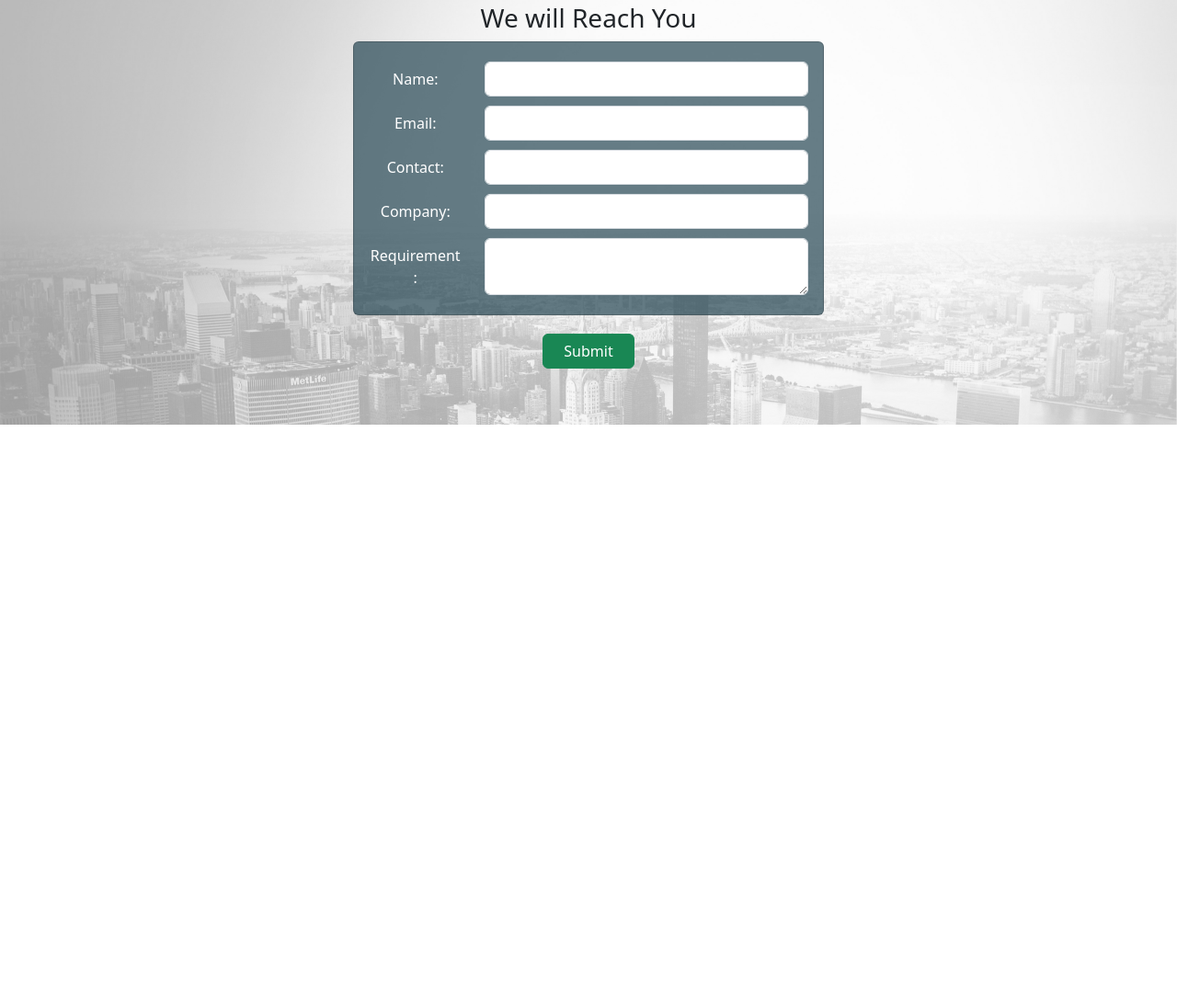
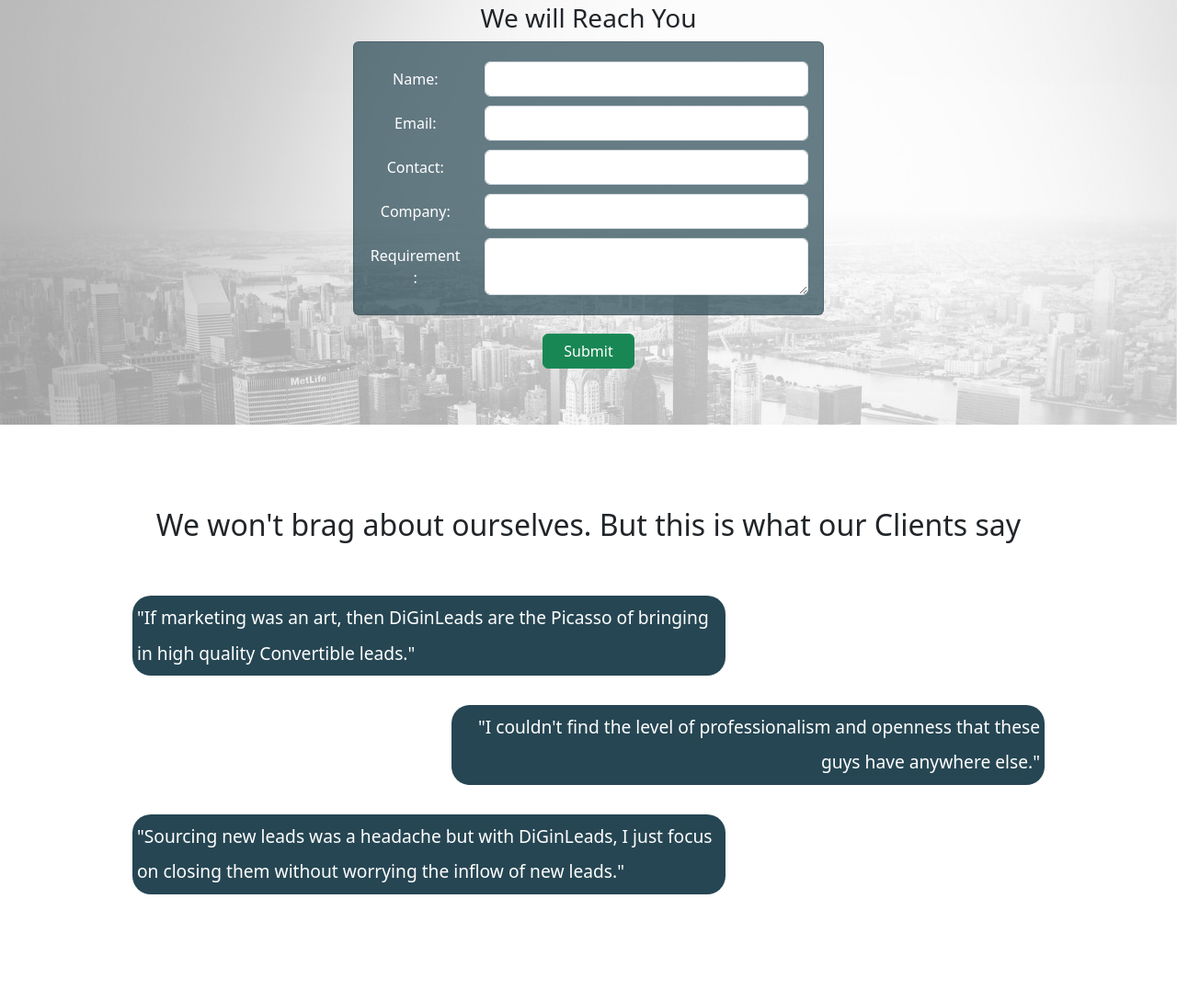
Before and after one commit to Dig-IN-Leads/DiGinLeads, a plain HTML site: page index.html in a window 1280 px wide. Shown: the part 1448-2537 px from the top of the page at 92% size. Before the commit the page ends 2110 px from the top, so only its background shows below. Drawn offline with nearby package versions, Linux system fonts and the light colour scheme.

Commit message:
added testimonials

```diff
--- a/css/styles.css
+++ b/css/styles.css
@@ -118,3 +118,29 @@
   margin: 20px auto 0 auto;
   width: 100px;
 }
+
+.testimonials{
+  position: relative;
+  padding: 7% 10%;
+  bottom: 200px;
+}
+
+.testimonials-head{
+  text-align: center;
+  margin-bottom: 50px;
+}
+
+.testimonials .middle{
+  text-align: right;
+}
+
+.review{
+  display: inline-block;
+  width: 65%;
+  padding: 5px;
+  border-radius: 20px;
+  background-color: #264653;
+  color: white;
+  font-size: 1.2em;
+  line-height: 2;
+}
--- a/index.html
+++ b/index.html
@@ -127,7 +127,7 @@
               <div class="row form-element">
                 <label for="inputContact" class="col-sm-3 col-form-label">Contact:</label>
                 <div class="col-sm-9">
-                  <input type="email" class="form-control" id="inputContact">
+                  <input type="tel" class="form-control" id="inputContact">
                 </div>
               </div>
               <div class="row form-element">
@@ -148,5 +148,31 @@
         </div>
       </div>
     </div>
+
+    <!-- Testimonials -->
+    <div class="testimonials">
+      <h2 class="testimonials-head">We won't brag about ourselves. But this is what our Clients say</h2>
+      <!-- ToDo: put appropriate fonts for review -->
+      <ul class="list-group">
+        <li class="list-group-item border-0 mb-3">
+          <blockquote class="blockquote review mb-0 text-start">
+            <p class="mb-0">"If marketing was an art, then DiGinLeads are the Picasso of bringing in high quality Convertible leads."</p>
+            <!-- <footer class="blockquote-footer">Someone famous in <cite title="Source Title">Source Title</cite></footer> -->
+          </blockquote>
+        </li>
+        <li class="list-group-item border-0 middle mb-3">
+          <blockquote class="blockquote review mb-0 text-end">
+            <p class="mb-0">"I couldn't find the level of professionalism and openness that these guys have anywhere else."</p>
+            <!-- <footer class="blockquote-footer">Someone famous in <cite title="Source Title">Source Title</cite></footer> -->
+          </blockquote>
+        </li>
+        <li class="list-group-item border-0 mb-3">
+          <blockquote class="blockquote review mb-0 text-start">
+            <p class="mb-0">"Sourcing new leads was a headache but with DiGinLeads, I just focus on closing them without worrying the inflow of new leads."</p>
+            <!-- <footer class="blockquote-footer">Someone famous in <cite title="Source Title">Source Title</cite></footer> -->
+          </blockquote>
+        </li>
+      </ul>
+    </div>
   </body>
 </html>
```
